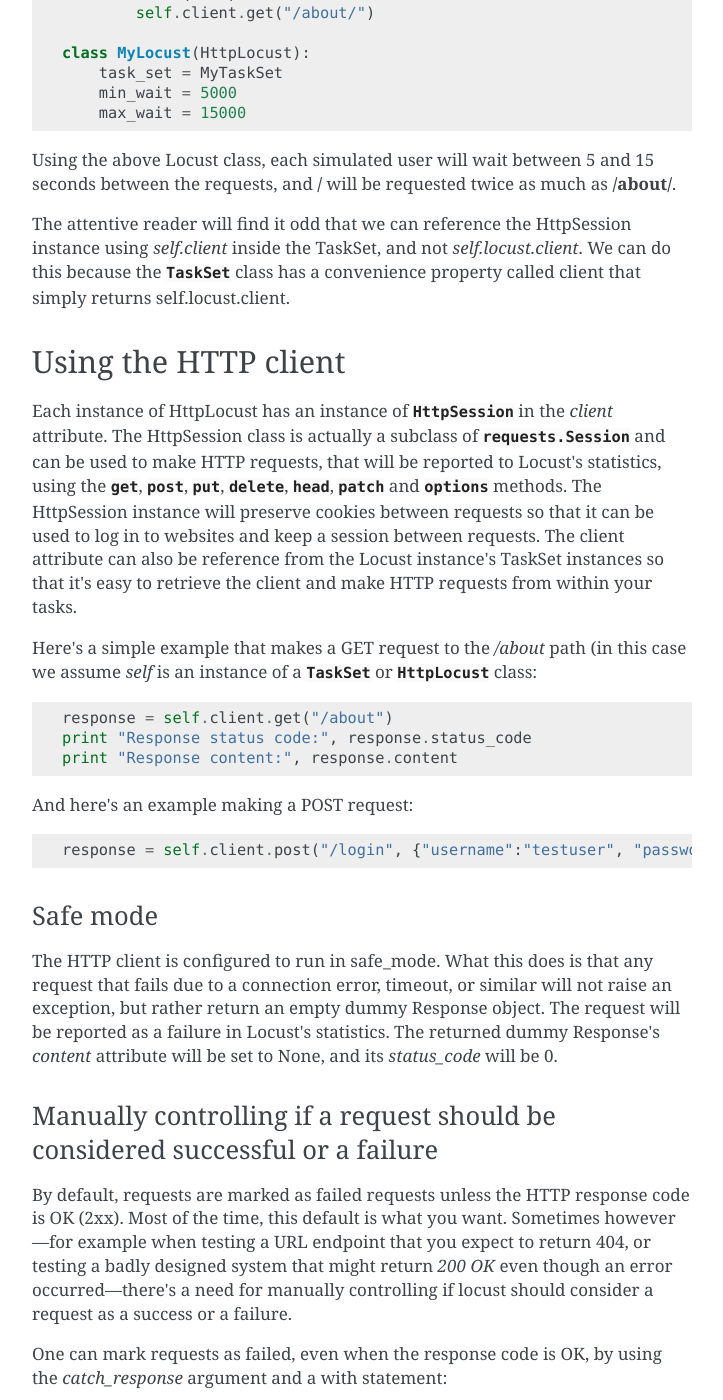
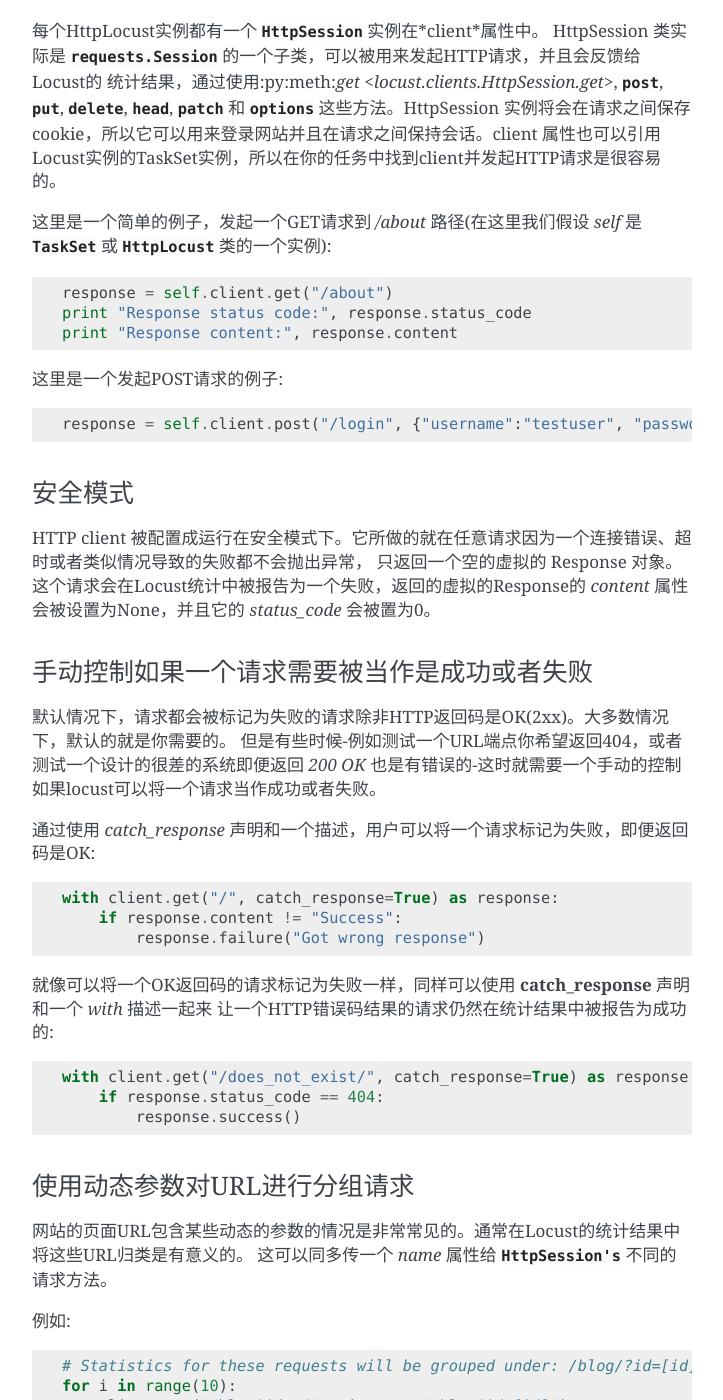
Before and after one commit to guoxu3/lst_trans, a Sphinx documentation site: the page built from doc/writing-a-locustfile.rst, in a window 1280 px wide and 1400 px high, scrolled down 5883 px. Shown: the whole window, without its empty margins (388-1111 px from the left). Built offline with Sphinx 7.4.7, drawn with Linux system fonts in a browser that asks for light colours; pages that are not in the unit, such as notebooks, are missing from menus; some of the changed text lies outside the part shown.

Commit message:
update20161122

```diff
--- a/doc/writing-a-locustfile.rst
+++ b/doc/writing-a-locustfile.rst
@@ -120,12 +120,10 @@ tasks 属性
 --------------
 
 使用@task装饰来定义tasks是一个方便的，通常也是最好的方式。然而，也可以通过设置 :py:attr:`tasks <locust.core.TaskSet.tasks>`
-属性来定义一个TaskSet的tasks(使用@task装饰器会只填充*tasks*属性)。
+属性来定义一个TaskSet的tasks(使用@task装饰器会只填充 *tasks* 属性)。
 
-*tasks*属性既是一个python可调用的列表，也是一个*<callable : int>*字典。tasks是可调用的python，它接收一个参数-
-The *tasks* attribute is either a list of python callables, or a *<callable : int>* dict.
-The tasks are python callables that receive one argument—the TaskSet class instance that is executing
-the task. Here is an extremely simple example of a locustfile (this locustfile won't actually load test anything)::
+*tasks* 属性既是一个python可调用的列表，也是一个 *<callable : int>* 字典。tasks是可调用的python，它接收一个参数-TaskSet类的
+实例用来执行任务。这里是一个非常简单的locustfile例子(这个locustfile并不实际负载测试任何东西)::
 
     from locust import Locust, TaskSet
 
@@ -139,45 +137,39 @@ the task. Here is an extremely simple example of a locustfile (this locustfile w
         task_set = MyTaskSet
 
 
-If the
-tasks attribute is specified as a list, each time a task is to be performed, it will be randomly
-chosen from the *tasks* attribute. If however, *tasks* is a dict—with callables as keys and ints
-as values—the task that is to be executed will be chosen at random but with the int as ratio. So
-with a tasks that looks like this::
+如果任务属性被定义为一个列表，每次都会在 *tasks* 属性中随机挑选一个任务来执行。然而，如果 *tasks* 是一个字典-
+以key来调用，int型作为值-将会一个整数作为比例来被选择执行。所以一个task看起来就像这样::
 
     {my_task: 3, another_task:1}
 
-*my_task* would be 3 times more likely to be executed than *another_task*.
+*my_task* 将会被执行3倍于 *another_task* 执行的次数.
 
-TaskSets can be nested
+TaskSets 可以嵌套
 ----------------------
 
-A very important property of TaskSets is that they can be nested, because real websites are usually
-built up in an hierarchical way, with multiple sub-sections. Nesting TaskSets will therefore allow
-us to define a behaviour that simulates users in a more realistic way. For example
-we could define TaskSets with the following structure:
+TaskSets一个非常重要的特性是可以被嵌套，因为实际的网站通常是以分层的方式构建的，有很多子功能。因此嵌套的TaskSet
+允许我们以一个更逼真的方式来定义模拟用户的行为。例如，我们可以要按一下结构来定义TaskSet:
 
-* Main user behaviour
+* 主用户行为
 
- * Index page
- * Forum page
+ * 索引页
+ * 论坛页
 
-  * Read thread
+  * 读线程
 
-   * Reply
+   * 回复
 
-  * New thread
-  * View next page
+  * 新线程
+  * 查看下一页
 
- * Browse categories
+ * 浏览分类
 
-  * Watch movie
-  * Filter movies
+  * 看电影
+  * 筛选电影
 
- * About page
+ * 关于页
 
-The way you nest TaskSets is just like when you specify a task using the **tasks** attribute, but
-instead of referring to a python function, you point it to another TaskSet::
+嵌套TaskSet的方式就像你使用 **tasks** 属性指定一个任务一样，但是你指向另一个TaskSet来取代指向一个python函数::
 
     class ForumPage(TaskSet):
         @task(20)
@@ -199,20 +191,16 @@ instead of referring to a python function, you point it to another TaskSet::
         def index(self):
             pass
 
-So in above example, if the ForumPage would get selected for execution when the UserBehaviour
-TaskSet is executing, then the ForumPage TaskSet would start executing. The ForumPage TaskSet
-would then pick one of its own tasks, execute it, then wait, and so on.
+所以在上面的例子中，如果ForumPage在 UserBehaviour TaskSet执行时被选来执行，ForumPage的TaskSet就会开始执行。
+论坛页的TaskSet就会选择它自己的任务中的一个，执行它，然后等待，如此往复。
 
-There is one important thing to note about the above example, and that is the call to
-self.interrupt() in the ForumPage's stop method. What this does is essentially that it will
-stop executing the ForumPage task set and the execution will continue in the UserBehaviour instance.
-If we wouldn't have had a call to the :py:meth:`interrupt() <locust.core.TaskSet.interrupt>` method
-somewhere in ForumPage, the Locust would never stop running the ForumPage task once it has started.
-But by having the interrupt function, we can—together with task weighting—define how likely it
-is that a simulated user leaves the forum.
+在上面的例子中有一个重要的事情需要指出的是，就是在ForumPage的stop方法中调用的self.interrupt()。它本质上是
+停止执行ForumPage的任务集合，然后UserBehaviour实例中的操作会继续执行。如果我们没有在ForumPage的某个地方
+调用 :py:meth:`interrupt() <locust.core.TaskSet.interrupt>` 方法，那么Locust将永远不会停止运行ForumPage
+任务一旦它开始执行了。但是有了interrupt函数，我们就能-和任务权重一起-定义模拟用户离开论然的可能性。
 
-It's also possible to declare a nested TaskSet, inline in a class, using the
-:py:meth:`@task <locust.core.task>` decorator, just like when declaring normal tasks::
+在一个类的内部定义一个嵌套的TaskSet也是可以的，使用 :py:meth:`@task <locust.core.task>` 装饰器，
+就像定义一个普通任务时那样::
 
     class MyTaskSet(TaskSet):
         @task
@@ -222,37 +210,33 @@ It's also possible to declare a nested TaskSet, inline in a class, using the
                 pass
 
 
-The on_start function
+on_start 函数
 ---------------------
 
-A TaskSet class can optionally declare an :py:meth:`on_start <locust.core.TaskSet.on_start>` function.
-If so, that function is called when a simulated user starts executing that TaskSet class.
+一个TaskSet类可以随意的定义一个 :py:meth:`on_start <locust.core.TaskSet.on_start>` 函数。如果这样做了的话，这个函数
+就会在一个模拟用户开始执行TaskSet类的时候被调用。
+
+引用 Locust 实例或者父 TaskSet 实例
+---------------------------------------------------------------
+
+一个TaskSet实例会有一个 :py:attr:`locust <locust.core.TaskSet.locust>` 属性指向它的 Locust 实例，
+:py:attr:`parent <locust.core.TaskSet.parent>` 属性指向它的父TaskSet(它会指向Locust实例，在基础的TaskSet中)。
 
 
-Referencing the Locust instance, or the parent TaskSet instance
----------------------------------------------------------------
-
-A TaskSet instance will have the attribute :py:attr:`locust <locust.core.TaskSet.locust>` point to
-its Locust instance, and the attribute :py:attr:`parent <locust.core.TaskSet.parent>` point to its
-parent TaskSet (it will point to the Locust instance, in the base TaskSet).
-
-
-Making HTTP requests
+发起 HTTP 请求
 =====================
 
-So far, we've only covered the task scheduling part of a Locust user. In order to actually load test
-a system we need to make HTTP requests. To help us do this, the :py:class:`HttpLocust <locust.core.HttpLocust>`
-class exists. When using this class, each instance gets a
-:py:attr:`client <locust.core.Locust.client>` attribute which will be an instance of
-:py:attr:`HttpSession <locust.core.client.HttpSession>` which can be used to make HTTP requests.
+到目前为止，我们只讨论了一个Locust用户的任务调用部分。为了实际去负载测试一个系统我们需要发起HTTP请求。为了帮助我们做这些
+:py:class:`HttpLocust <locust.core.HttpLocust>` 类诞生了。当使用这个类时，每个实例拥有一个
+:py:attr:`client <locust.core.Locust.client>` 属性，它是 :py:attr:`HttpSession <locust.core.client.HttpSession>`
+的一个实例，可以用来发起HTTP请求的。
 
 .. autoclass:: locust.core.HttpLocust
     :members: client
     :noindex:
 
-When inheriting from the HttpLocust class, we can use its client attribute to make HTTP requests
-against the server. Here is an example of a locust file that can be used to load test a site
-with two URLs; **/** and **/about/**::
+当继承了HttpLocust类之后，我们可以使用它的client属性来对服务器发起HTTP请求。这里是一个locust 文件的例子，可以用来负载一个有
+两个URL的站点；**/** 和 **/about/**::
 
     from locust import HttpLocust, TaskSet, task
 
@@ -270,84 +254,71 @@ with two URLs; **/** and **/about/**::
         min_wait = 5000
         max_wait = 15000
 
-Using the above Locust class, each simulated user will wait between 5 and 15 seconds
-between the requests, and **/** will be requested twice as much as **/about/**.
+使用上面的Locust类，每个模拟用户在请求间隔会等待5-15秒，并且**/** 会被请求两倍于 **/about/**。
 
-The attentive reader will find it odd that we can reference the HttpSession instance
-using *self.client* inside the TaskSet, and not *self.locust.client*. We can do this
-because the :py:class:`TaskSet <locust.core.TaskSet>` class has a convenience property
-called client that simply returns self.locust.client.
+细心的读者会发现一个奇怪的地方就是我们可以在TaskSet使用 *self.client* 引用HttpSession实例
+而不是 *self.locust.client*。我们可以这样做是因为 :py:class:`TaskSet <locust.core.TaskSet>`
+类有一个方便的属性叫做client，简单的返回 self.locust.client 。
 
 
-Using the HTTP client
+使用 HTTP client
 ======================
 
-Each instance of HttpLocust has an instance of :py:class:`HttpSession <locust.clients.HttpSession>`
-in the *client* attribute. The HttpSession class is actually a subclass of
-:py:class:`requests.Session` and can be used to  make HTTP requests, that will be reported to Locust's
-statistics, using the :py:meth:`get <locust.clients.HttpSession.get>`,
+每个HttpLocust实例都有一个 :py:class:`HttpSession <locust.clients.HttpSession>` 实例在*client*属性中。
+HttpSession 类实际是 :py:class:`requests.Session` 的一个子类，可以被用来发起HTTP请求，并且会反馈给Locust的
+统计结果，通过使用:py:meth:`get <locust.clients.HttpSession.get>`,
 :py:meth:`post <locust.clients.HttpSession.post>`, :py:meth:`put <locust.clients.HttpSession.put>`,
 :py:meth:`delete <locust.clients.HttpSession.delete>`, :py:meth:`head <locust.clients.HttpSession.head>`,
-:py:meth:`patch <locust.clients.HttpSession.patch>` and :py:meth:`options <locust.clients.HttpSession.options>`
-methods. The HttpSession instance will preserve cookies between requests so that it can be used to log in
-to websites and keep a session between requests. The client attribute can also be reference from the Locust
-instance's TaskSet instances so that it's easy to retrieve the client and make HTTP requests from within your
-tasks.
+:py:meth:`patch <locust.clients.HttpSession.patch>` 和 :py:meth:`options <locust.clients.HttpSession.options>`
+这些方法。HttpSession 实例将会在请求之间保存cookie，所以它可以用来登录网站并且在请求之间保持会话。client 属性也可以引用
+Locust实例的TaskSet实例，所以在你的任务中找到client并发起HTTP请求是很容易的。
 
-Here's a simple example that makes a GET request to the */about* path (in this case we assume *self*
-is an instance of a :py:class:`TaskSet <locust.core.TaskSet>` or :py:class:`HttpLocust <locust.core.Locust>`
-class::
+这里是一个简单的例子，发起一个GET请求到 */about* 路径(在这里我们假设 *self* 是 :py:class:`TaskSet <locust.core.TaskSet>`
+或 :py:class:`HttpLocust <locust.core.Locust>` 类的一个实例)::
 
     response = self.client.get("/about")
     print "Response status code:", response.status_code
     print "Response content:", response.content
 
-And here's an example making a POST request::
+这里是一个发起POST请求的例子::
 
     response = self.client.post("/login", {"username":"testuser", "password":"secret"})
 
-Safe mode
+安全模式
 ---------
-The HTTP client is configured to run in safe_mode. What this does is that any request that fails due to
-a connection error, timeout, or similar will not raise an exception, but rather return an empty dummy
-Response object. The request will be reported as a failure in Locust's statistics. The returned dummy
-Response's *content* attribute will be set to None, and its *status_code* will be 0.
 
+HTTP client 被配置成运行在安全模式下。它所做的就在任意请求因为一个连接错误、超时或者类似情况导致的失败都不会抛出异常，
+只返回一个空的虚拟的 Response 对象。这个请求会在Locust统计中被报告为一个失败，返回的虚拟的Response的 *content*
+属性会被设置为None，并且它的 *status_code* 会被置为0。
 
-Manually controlling if a request should be considered successful or a failure
+手动控制如果一个请求需要被当作是成功或者失败
 ------------------------------------------------------------------------------
 
-By default, requests are marked as failed requests unless the HTTP response code is OK (2xx).
-Most of the time, this default is what you want. Sometimes however—for example when testing
-a URL endpoint that you expect to return 404, or testing a badly designed system that might
-return *200 OK* even though an error occurred—there's a need for manually controlling if
-locust should consider a request as a success or a failure.
+默认情况下，请求都会被标记为失败的请求除非HTTP返回码是OK(2xx)。大多数情况下，默认的就是你需要的。
+但是有些时候-例如测试一个URL端点你希望返回404，或者测试一个设计的很差的系统即便返回 *200 OK*
+也是有错误的-这时就需要一个手动的控制如果locust可以将一个请求当作成功或者失败。
 
-One can mark requests as failed, even when the response code is OK, by using the
-*catch_response* argument and a with statement::
+通过使用 *catch_response* 声明和一个描述，用户可以将一个请求标记为失败，即便返回码是OK::
 
     with client.get("/", catch_response=True) as response:
         if response.content != "Success":
             response.failure("Got wrong response")
 
-Just as one can mark requests with OK response codes as failures, one can also use **catch_response**
-argument together with a *with* statement to make requests that resulted in an HTTP error code still
-be reported as a success in the statistics::
+就像可以将一个OK返回码的请求标记为失败一样，同样可以使用 **catch_response** 声明 和一个 *with* 描述一起来
+让一个HTTP错误码结果的请求仍然在统计结果中被报告为成功的::
 
     with client.get("/does_not_exist/", catch_response=True) as response:
         if response.status_code == 404:
             response.success()
 
 
-Grouping requests to URLs with dynamic parameters
+使用动态参数对URL进行分组请求
 -------------------------------------------------
 
-It's very common for websites to have pages whose URLs contain some kind of dynamic parameter(s).
-Often it makes sense to group these URLs together in Locust's statistics. This can be done
-by passing a *name* argument to the :py:class:`HttpSession's <locust.clients.HttpSession>`
-different request methods.
+网站的页面URL包含某些动态的参数的情况是非常常见的。通常在Locust的统计结果中将这些URL归类是有意义的。
+这可以同多传一个 *name* 属性给 :py:class:`HttpSession's <locust.clients.HttpSession>` 不同的请求方法。
 
-Example::
+例如::
 
     # Statistics for these requests will be grouped under: /blog/?id=[id]
     for i in range(10):
```
Also changed, not shown: 6 other files.
